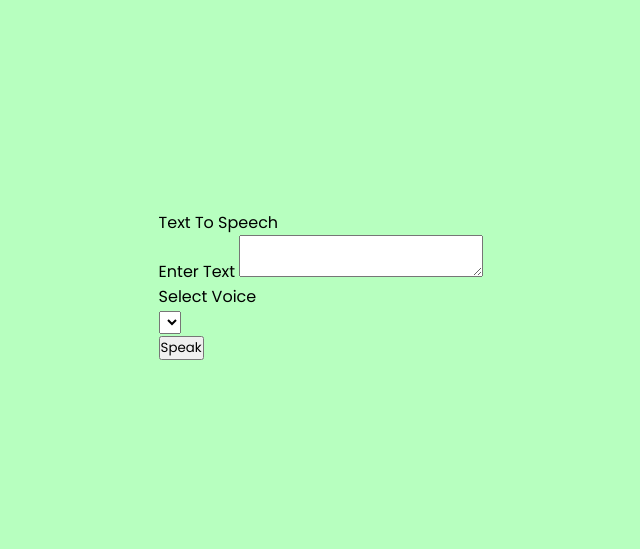
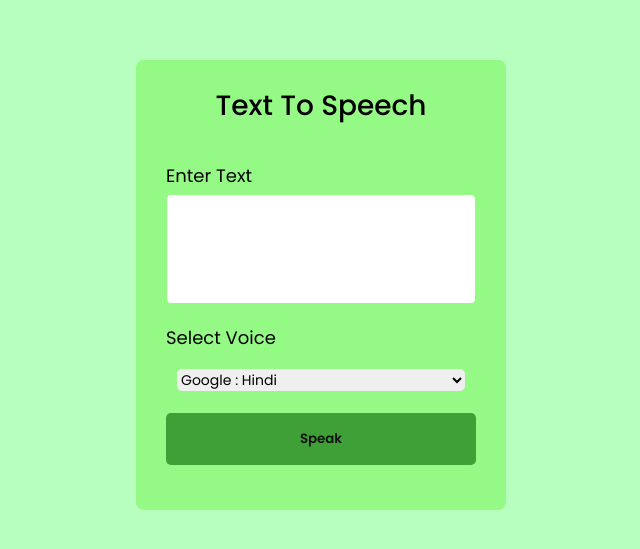
Before and after one commit to itsashishsahu/Text-To--Speech-Converter, a plain HTML site: page index.html in a window 1280 px wide. Shown: the part 115-664 px from the top of the page, without its empty margins (319-959 px from the left). Drawn offline with Linux system fonts and the light colour scheme.

Commit message:
CSS added to the project.

```diff
--- a/index.html
+++ b/index.html
@@ -24,7 +24,10 @@
                 <label>Select Voice</label>
                 <div class="outer">
                     <select>
-                        <option value=""></option>
+                        <option value="">Google : Hindi</option>
+                        <option value="">Google : Kannada</option>
+                        <option value="">Google : Malyalam</option>
+                        <option value="">Google : Telgu</option>
                     </select>
                 </div>
                 <button>Speak</button>
--- a/style.css
+++ b/style.css
@@ -14,3 +14,68 @@ body{
     min-height: 100vh;
     background: #b7ffbf;;
 }
+
+
+/* wrapper styling starts */
+.wrapper{
+    width: 370px;
+    border-radius: 8px;
+    padding: 25px 30px;
+    background: #95f985;
+}
+.wrapper header{
+    font-size: 28px;
+    font-weight: 500;
+    text-align: center;
+}
+.wrapper form{
+    margin: 35px 0 20px;
+}
+
+form .row{
+    display: flex;
+    margin-bottom: 20px;
+    flex-direction: column;
+}
+form .row label{
+    font-size: 18px;
+    margin-bottom: 5px;
+}
+form :where(textarea, select, button){
+    outline: none;
+    width: 100%;
+    border: none;
+    border-radius: 5px;
+
+}
+form .row textarea{
+    resize: none;
+    height: 110px;
+    font-size: 15px;
+    padding: 8px 10px;
+    border: 1px solid #95f985;
+}
+form .row .outer{
+    height: 47px;
+    display: flex;
+    padding: 0 10px;
+    align-items: center;
+    border-radius: 5px;
+    border: 1px solid #95f985;
+}
+form .row select{
+    font-size: 14px;
+}
+form button{
+    font-weight: 600;
+    height: 52px;
+    margin-top: 10px;
+    color: #111;
+    cursor: pointer;
+    background: #3fa037;
+}
+form button:hover{
+    color: #ffff;
+    background: #111;
+}
+/* wrapper styling ends  */
```
